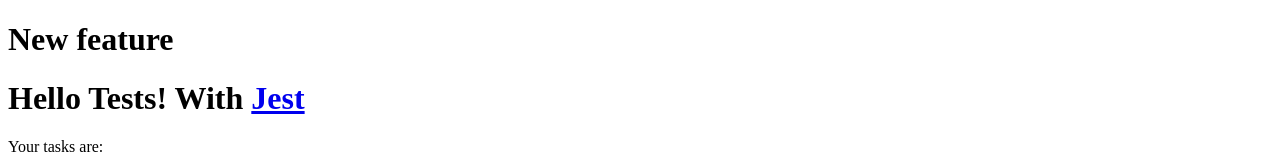
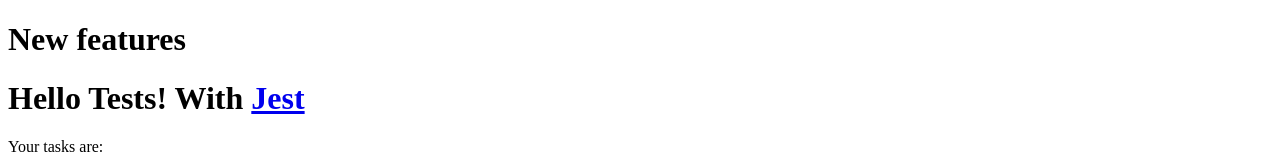
Before and after one commit to sarahliess/testing-workshop, a React (Create React App) app: page / in a window 1280 px wide. Shown: the top 160 px of the page. Built offline with nearby package versions, Linux system fonts and the light colour scheme.

Commit message:
new feature

```diff
--- a/src/App.js
+++ b/src/App.js
@@ -4,7 +4,7 @@ import SuperButton from "./SuperButton";
 export default function App() {
   return (
     <div className="App">
-      <h1>New feature</h1>
+      <h1>New features</h1>
       <h1>
         Hello Tests! With{" "}
         <a
```
